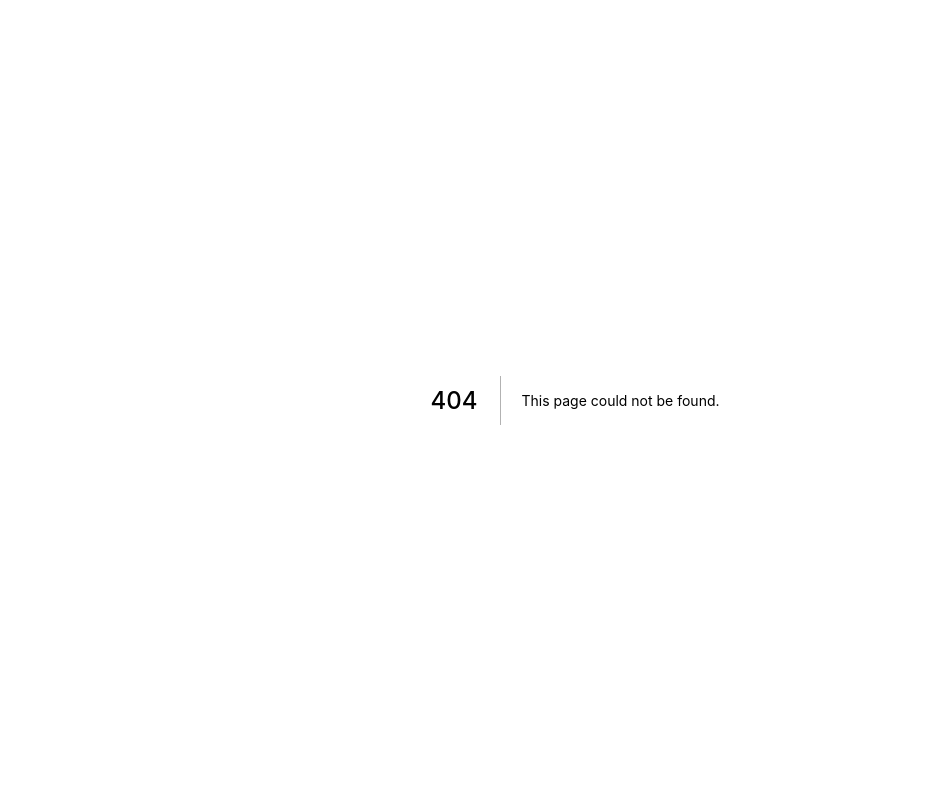
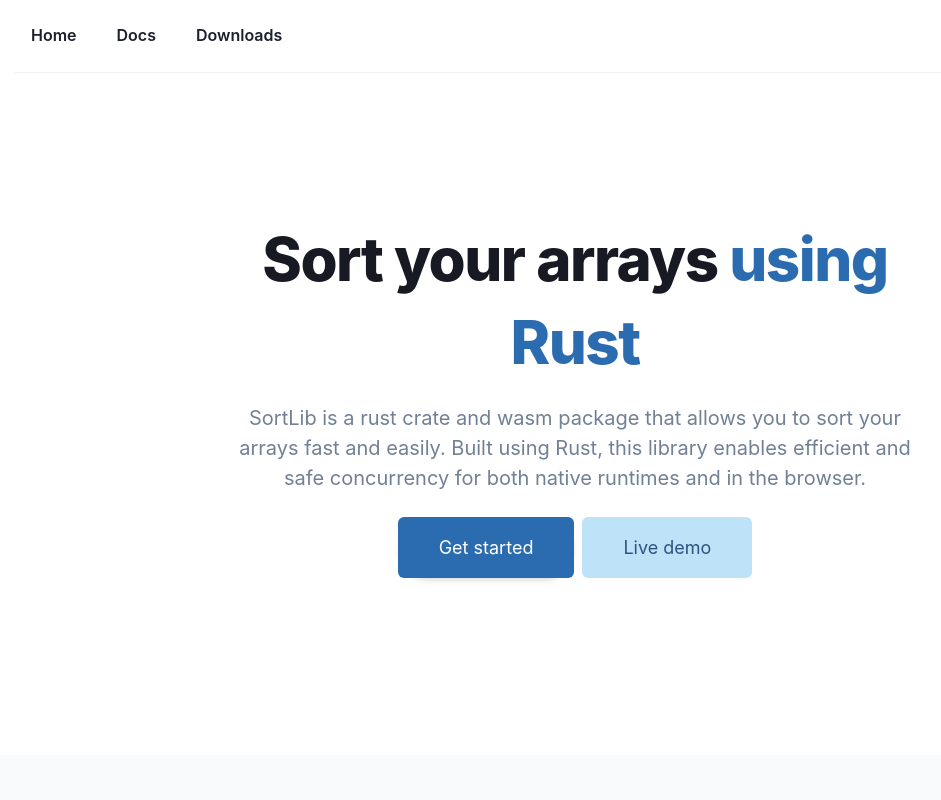
Before and after one commit to nicholaswall/CS35345-final-site, a Next.js app: page /CS35345-final-site/ in a window 1280 px wide. Before the commit this address had no page. Shown: the top 800 px of the page, without its empty margins (65-1006 px from the left). Built offline with nearby package versions, Linux system fonts and the light colour scheme.

Commit message:
Added base path

```diff
--- a/components/header.tsx
+++ b/components/header.tsx
@@ -19,17 +19,17 @@ const Header = () => {
       spacing={4}
     >
       <HStack>
-        <NextLink href={"/CS35345-final-site/"} passHref>
+        <NextLink href={"/"} passHref>
           <Button as="a" variant="ghost">
             {"Home"}
           </Button>
         </NextLink>
-        <NextLink href={"/CS35345-final-site/docs"} passHref>
+        <NextLink href={"/docs"} passHref>
           <Button as="a" variant="ghost">
             {"Docs"}
           </Button>
         </NextLink>
-        <NextLink href={"/CS35345-final-site/downloads"} passHref>
+        <NextLink href={"/downloads"} passHref>
           <Button as="a" variant="ghost">
             {"Downloads"}
           </Button>
--- a/next.config.js
+++ b/next.config.js
@@ -17,4 +17,5 @@ module.exports = {
   //   }
   // ]
 // }
+  basePath: '/CS35345-final-site'
 }
--- a/pages/downloads/index.tsx
+++ b/pages/downloads/index.tsx
@@ -58,7 +58,7 @@ const Card = () => {
             rounded="md"
             _hover={{ bg: "gray.500" }}
           >
-            <a href="/CS35345-final-site/library.zip">Download ZIP</a>
+            <a href="/library.zip">Download ZIP</a>
           </Link>
 
           <Link
--- a/pages/index.tsx
+++ b/pages/index.tsx
@@ -76,7 +76,7 @@ const Hero = () => {
                 spacing={{ base: 4, md: 2 }}
                 justifyContent="center"
               >
-                <NextLink href="/CS35345-final-site/docs">
+                <NextLink href="/docs">
                   <Box
                     rounded="full"
                     shadow="md"
```
